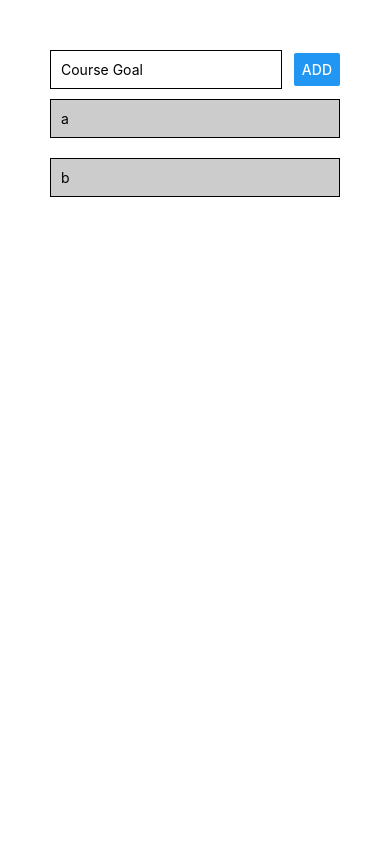
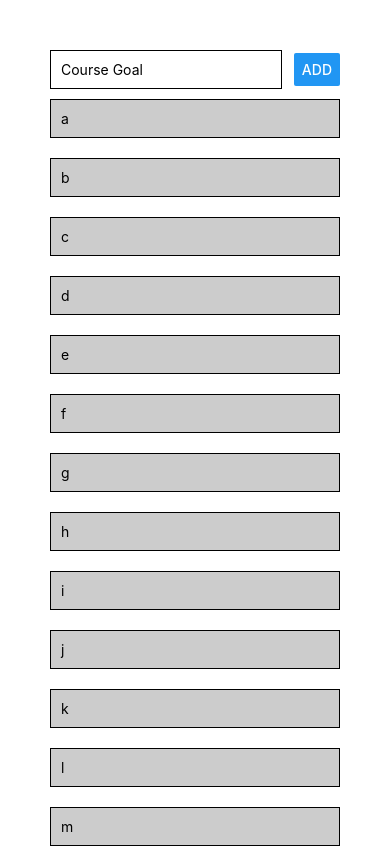
Before and after one commit to jaytula/rn-complete-guide, a React Native app: screen / in a window 390 px wide. Shown: the top 847 px of the page. Built offline with nearby package versions, Linux system fonts and the light colour scheme.

Commit message:
Finish Lesson 27

```diff
--- a/App.js
+++ b/App.js
@@ -1,9 +1,32 @@
 import React, { useState } from "react";
-import { StyleSheet, Text, View, TextInput, Button } from "react-native";
+import {
+  StyleSheet,
+  Text,
+  View,
+  TextInput,
+  Button,
+  ScrollView
+} from "react-native";
 
 export default function App() {
   const [enteredGoal, setEnteredGoal] = useState("");
-  const [courseGoals, setCourseGoals] = useState(["a", "b"]);
+  const [courseGoals, setCourseGoals] = useState([
+    "a",
+    "b",
+    "c",
+    "d",
+    "e",
+    "f",
+    "g",
+    "h",
+    "i",
+    "j",
+    "k",
+    "l",
+    "m",
+    "n",
+    "o"
+  ]);
 
   const goalInputHandler = enteredText => {
     setEnteredGoal(enteredText);
@@ -23,13 +46,13 @@ export default function App() {
         />
         <Button title="ADD" onPress={addGoalHandler} />
       </View>
-      <View>
+      <ScrollView>
         {courseGoals.map(goal => (
           <View key={goal}>
             <Text style={styles.listItem}>{goal}</Text>
           </View>
         ))}
-      </View>
+      </ScrollView>
     </View>
   );
 }
```
